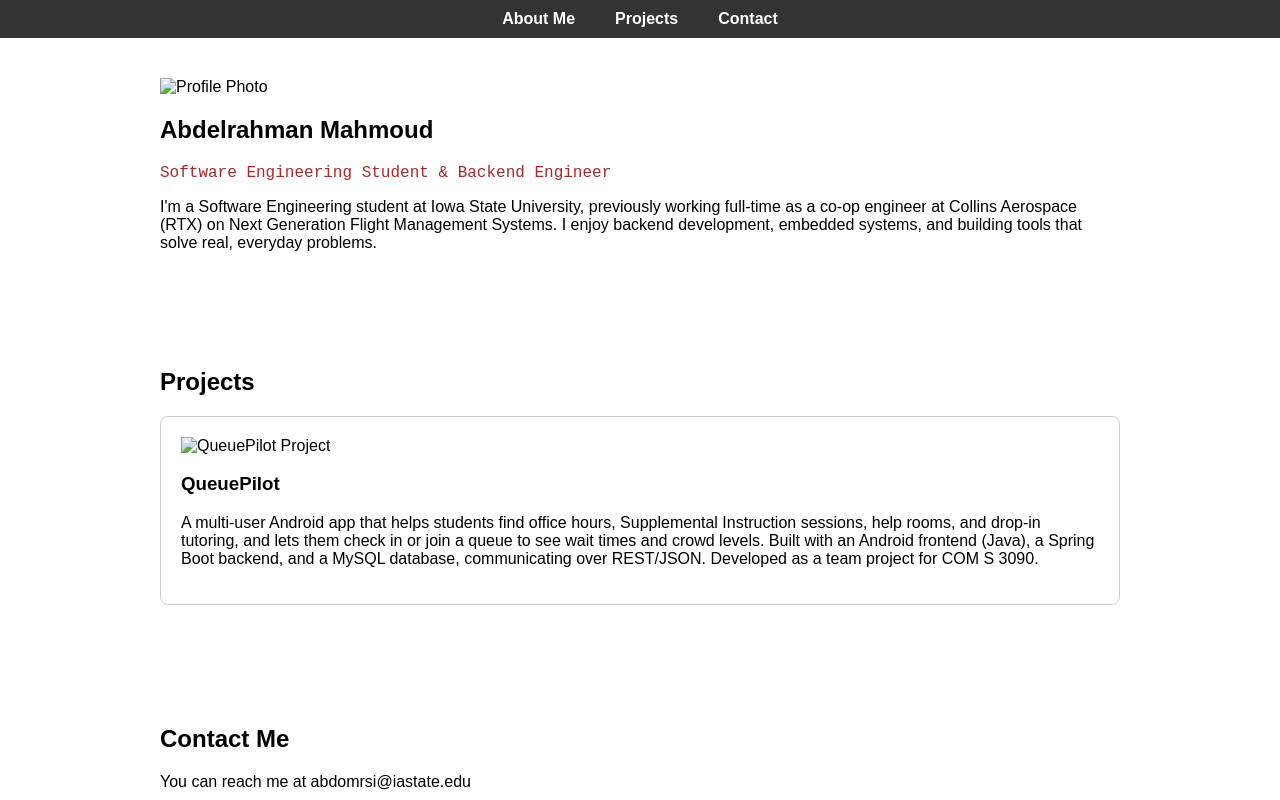
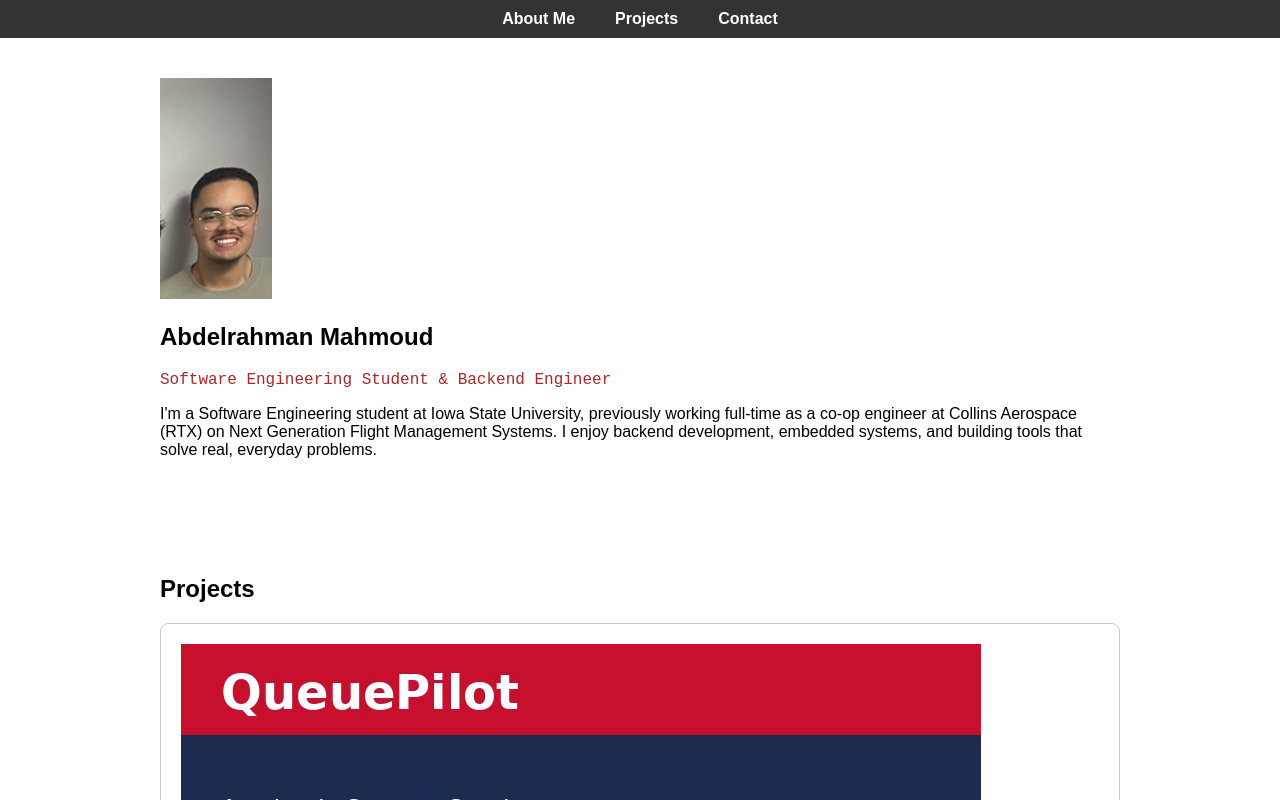
Before and after one commit to bodymorsi80/Abdul, a plain HTML site: page index.html in a window 1280 px wide. Shown: the top 800 px of the page. Drawn offline with Linux system fonts and the light colour scheme.

Commit message:
Update image paths in index.html

```diff
--- a/index.html
+++ b/index.html
@@ -33,7 +33,7 @@
 
 <section id="about">
   <div class="container">
-    <img src="./images/profile.jpg" alt="Profile Photo">
+    <img src="./profile.jpg" alt="Profile Photo">
     <h1>Abdelrahman Mahmoud</h1>
     <p style="font-family: 'Courier New', Courier, monospace; color: brown">Software Engineering Student & Backend Engineer</p>
     <p>
@@ -49,7 +49,7 @@
   <div class="container">
     <h2>Projects</h2>
     <div class="project">
-      <img src="./images/project1.jpg" alt="QueuePilot Project">
+      <img src="./project1.jpg" alt="QueuePilot Project">
       <h3>QueuePilot</h3>
       <p>
         A multi-user Android app that helps students find office hours, Supplemental
```
